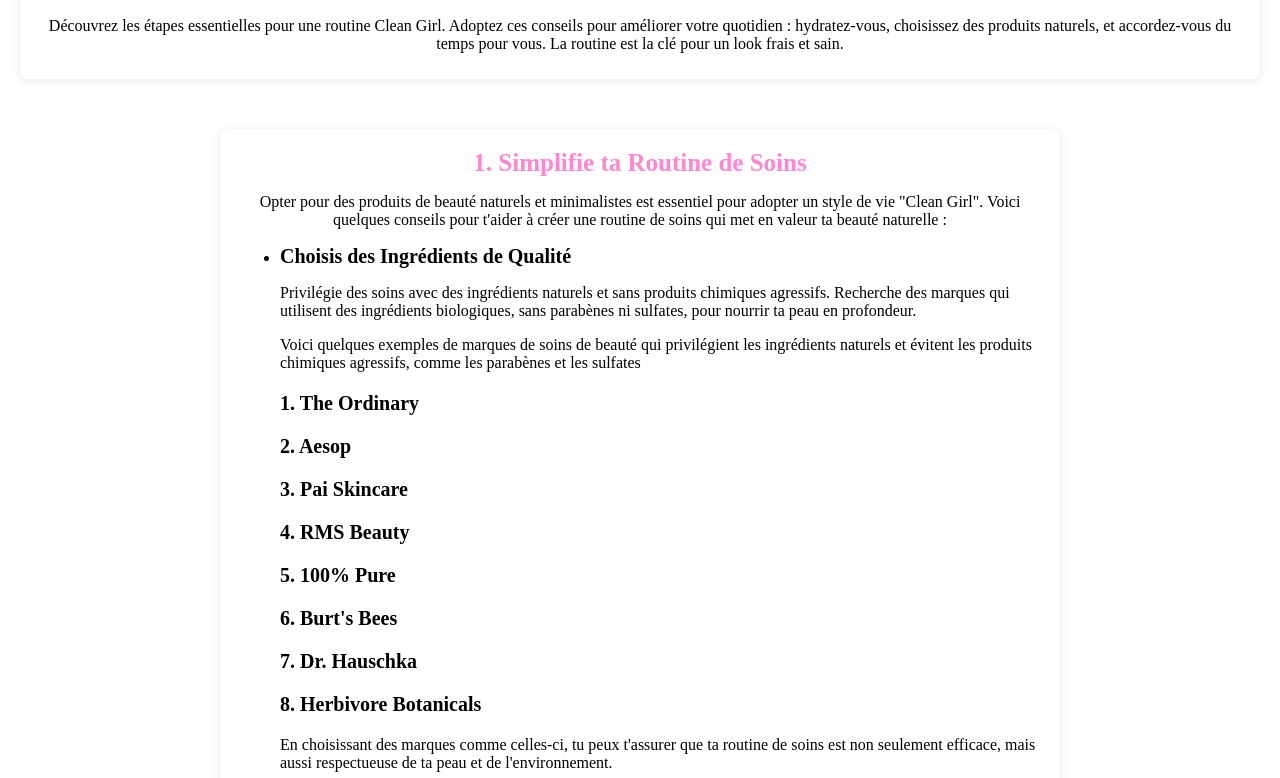
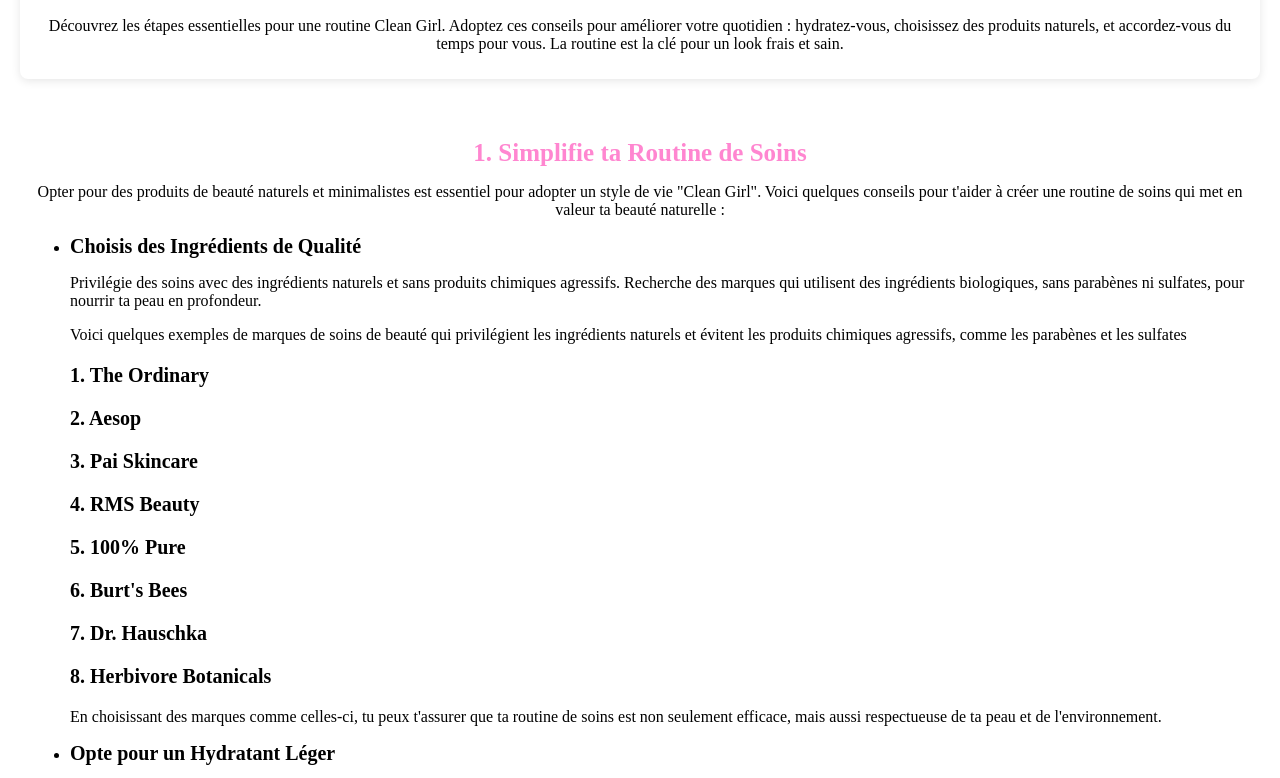
Before and after one commit to digitcom-ci/Cleanlife, a plain HTML site: page article1.html in a window 1280 px wide. Shown: the part 922-1700 px from the top of the page. Drawn offline with Linux system fonts and the light colour scheme.

Commit message:
Update styles.css

```diff
--- a/styles.css
+++ b/styles.css
@@ -350,13 +350,9 @@ button:hover {
   }
 
 .sarticle {
-  max-width: 800px;
-  margin: 10px auto;
-  padding: 20px;
-  background: #fff;
-  box-shadow: 0 2px 10px rgba(0,0,0,0.1);
-  border-radius: 8px;
-  margin-bottom: 0;
+  padding: 10px;
+  text-align: center;
+  margin-bottom: 50px;
 }
 
 .sarticle h3 {
```
